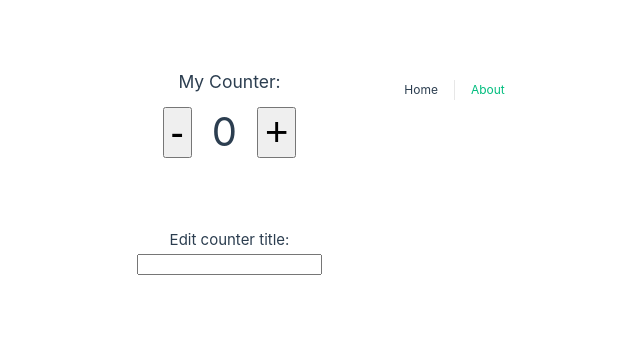
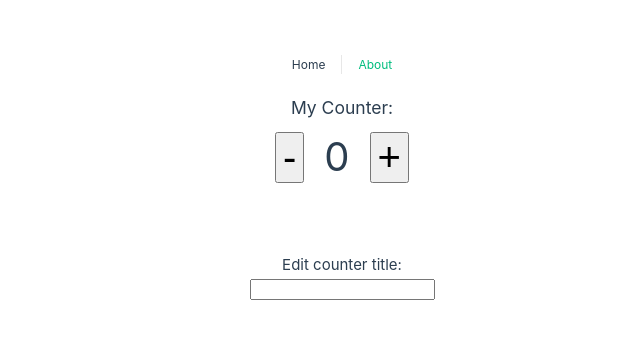
Before and after one commit to javiergranados/vue-composition-api-course, a Vue app: page / in a window 1280 px wide. Shown: the part 228-566 px from the top of the page, without its empty margins (298-938 px from the left). Built offline with nearby package versions, Linux system fonts and the light colour scheme.

Commit message:
Modify global styles and remove old code

```diff
--- a/src/App.vue
+++ b/src/App.vue
@@ -1,9 +1,9 @@
 <template>
-  <RouterView />
   <nav>
     <RouterLink to="/">Home</RouterLink>
     <RouterLink to="/about">About</RouterLink>
   </nav>
+  <RouterView />
 </template>
 
 <style scoped>
@@ -13,21 +13,17 @@ nav {
   text-align: center;
   margin-top: 2rem;
 }
-
 nav a.router-link-exact-active {
   color: var(--color-text);
 }
-
 nav a.router-link-exact-active:hover {
   background-color: transparent;
 }
-
 nav a {
   display: inline-block;
   padding: 0 1rem;
   border-left: 1px solid var(--color-border);
 }
-
 nav a:first-of-type {
   border: 0;
 }
--- a/src/assets/main.css
+++ b/src/assets/main.css
@@ -1,12 +1,14 @@
 @import './base.css';
 
 #app {
+  display: flex;
+  flex-direction: column;
+  align-items: center;
   max-width: 1280px;
   margin: 0 auto;
   padding: 2rem;
   font-weight: normal;
 }
-
 a,
 .green {
   text-decoration: none;
@@ -14,22 +16,17 @@ a,
   transition: 0.4s;
   padding: 3px;
 }
-
 @media (hover: hover) {
   a:hover {
     background-color: hsla(160, 100%, 37%, 0.2);
   }
 }
-
 @media (min-width: 1024px) {
   body {
     display: flex;
     place-items: center;
   }
-
   #app {
-    display: grid;
-    grid-template-columns: 1fr 1fr;
     padding: 0 2rem;
   }
 }
```
Also changed, not shown: src/views/HomeView.vue (+0 -38 lines).
